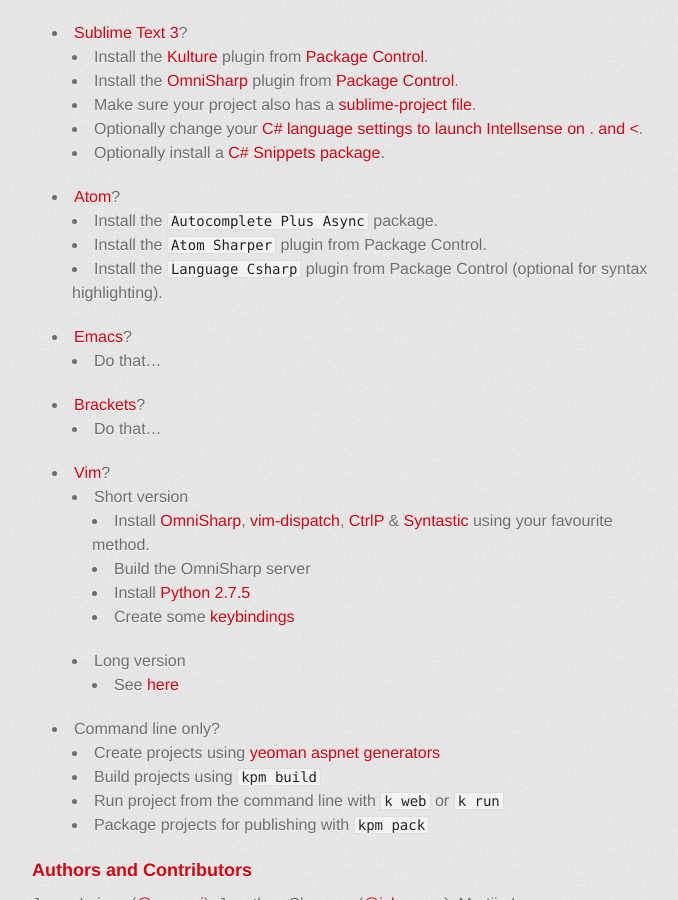
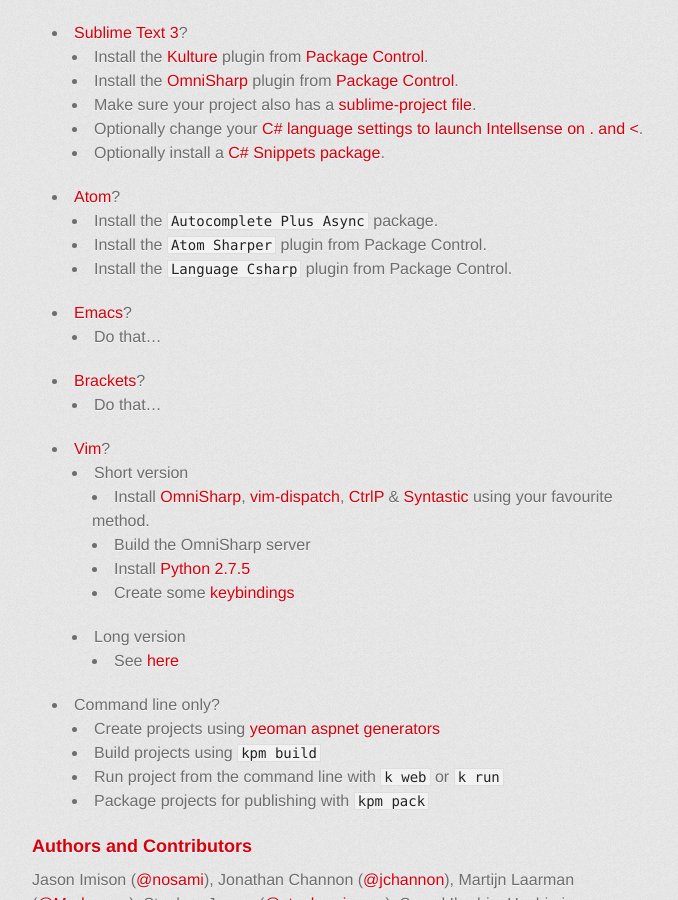
Before and after one commit to OmniSharp/OmniSharp.github.io, a Jekyll site: the page built from index.md, in a window 1280 px wide and 900 px high, scrolled down 950 px. Shown: the whole window, without its empty margins (298-976 px from the left). Built offline with Jekyll 4.4.1, drawn with Linux system fonts in a browser that asks for light colours; some web fonts are replaced.

Commit message:
removing comment that language-csharp package is optional for atom sharper.  It is needed to detect that a file has a C# grammar and hence perform event bindings.

```diff
--- a/index.md
+++ b/index.md
@@ -27,7 +27,7 @@
 -  [Atom](https://atom.io/)?
     - Install the <code>Autocomplete Plus Async</code> package.
     - Install the <code>Atom Sharper</code> plugin from Package Control.
-    - Install the <code>Language Csharp</code> plugin from Package Control (optional for syntax highlighting).
+    - Install the <code>Language Csharp</code> plugin from Package Control.
 - [Emacs](http://www.gnu.org/software/emacs/)?
     - Do that...
 - [Brackets](http://brackets.io/)?
```
